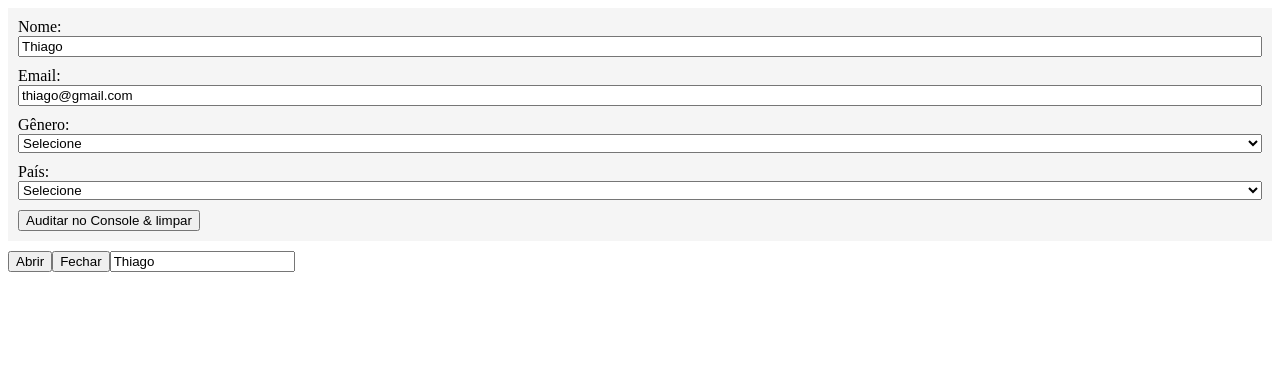
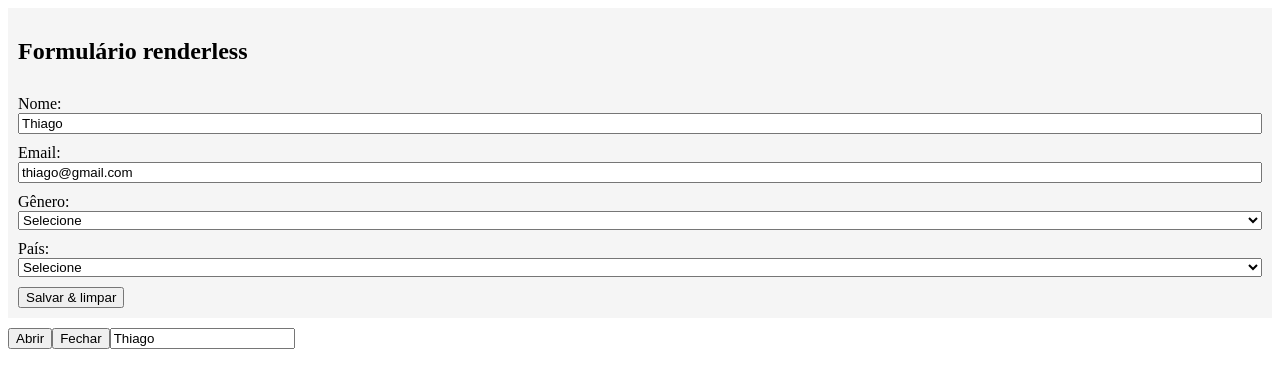
Before and after one commit to JamesUNT/arch-composable-provide-inject, a Vue app: page / in a window 1280 px wide. Shown: the top 388 px of the page. Built offline with nearby package versions, Linux system fonts and the light colour scheme.

Commit message:
feat: mais uns ajustes

```diff
--- /dev/null
+++ b/src/components/form/form-component.vue
@@ -0,0 +1,19 @@
+<template>
+  <form v-if="isOpen" class="form-section" id="form" :ref="getFunctionRef('form')">
+    <h2>{{ titulo }}</h2>
+    <slot></slot>
+  </form>
+</template>
+
+<script setup>
+import { useModalContext } from '../../composables/usoModalCotroller'
+
+defineProps({
+  titulo: {
+    type: String,
+    required: true,
+  },
+})
+
+const { isOpen, getFunctionRef } = useModalContext()
+</script>
--- a/src/composables/modals/modal-form/useModalForm.ts
+++ /dev/null
@@ -1,31 +0,0 @@
-import { Reactive, reactive, provide, inject, toRaw } from 'vue'
-
-export interface ModalFormContext<T extends Record<string, unknown>> {
-  state: Reactive<T>
-  reset(): void
-}
-
-const ModalFromSymbol = Symbol('ModalFormContext')
-
-export function useFormModal<T extends Record<string, unknown>>(initial: Reactive<T>) {
-  // const state = reactive((initial) as T) // Reativo na mudança do initial
-  const state = reactive(structuredClone(toRaw(initial) as T))
-  const initialCopy = structuredClone(toRaw(initial) as T)
-
-  function reset() {
-    Object.assign(state, initialCopy)
-  }
-
-  provide<ModalFormContext<T>>(ModalFromSymbol, {
-    state,
-    reset,
-  })
-
-  return { state, reset }
-}
-
-export function useModalContext<T extends Record<string, unknown>>() {
-  const context = inject<ModalFormContext<T>>(ModalFromSymbol)
-  if (!context) throw new Error('useModalFormContext() must be used inside Form')
-  return context
-}
--- /dev/null
+++ b/src/composables/useForm.ts
@@ -0,0 +1,69 @@
+import { Reactive, reactive, provide, inject, toRaw, ref, onBeforeUpdate, Ref } from 'vue'
+
+export interface ModalFormContext<T extends Record<string, string>> {
+  state: Reactive<T>
+  reset(): void
+  isFilled(): boolean
+  camposNaoPreenchidos: Ref<string[]>
+  getFunctionModalRef(index: string): (el: HTMLElement | null) => void
+}
+
+const ModalFromSymbol = Symbol('ModalFormContext')
+
+export function useModalForm<T extends Record<string, string>>(initial: Reactive<T>) {
+  // const state = reactive<T>(toRaw(initial) as T) // Reativo na mudança do initial
+  const state = reactive<T>(structuredClone(toRaw(initial) as T))
+  const initialCopy = structuredClone(toRaw(initial) as T)
+
+  // refs para partes do modal
+  const elements = ref<Record<string, HTMLElement>>({})
+
+  const camposNaoPreenchidos = ref<string[]>([])
+
+  function getFunctionModalRef(id: string) {
+    return (el: HTMLElement) => {
+      if (el) elements.value[id] = el
+    }
+  }
+
+  function reset() {
+    Object.assign(state, initialCopy)
+  }
+
+  const isFilled = () => {
+    Object.keys(elements.value).forEach((id) => {
+      const el = elements.value[id]
+
+      if (
+        el instanceof HTMLInputElement ||
+        el instanceof HTMLSelectElement ||
+        el instanceof HTMLTextAreaElement
+      ) {
+        if (el.value == '') {
+          camposNaoPreenchidos.value.push(el.title || id)
+        }
+      }
+    })
+    return camposNaoPreenchidos.value.length === 0
+  }
+
+  onBeforeUpdate(() => {
+    elements.value = {}
+  })
+
+  provide<ModalFormContext<T>>(ModalFromSymbol, {
+    state,
+    reset,
+    isFilled,
+    camposNaoPreenchidos,
+    getFunctionModalRef,
+  })
+
+  return { state, isFilled, reset, camposNaoPreenchidos, getFunctionModalRef }
+}
+
+export function useModalFormContext<T extends Record<string, string>>() {
+  const context = inject<ModalFormContext<T>>(ModalFromSymbol)
+  if (!context) throw new Error('useModalFormContext() must be used inside Form')
+  return context
+}
--- a/src/composables/usoModalCotroller.ts
+++ b/src/composables/usoModalCotroller.ts
@@ -2,15 +2,15 @@ import { Ref, ref, onBeforeUpdate, provide, inject } from 'vue'
 
 export interface ModalContext {
   isOpen: Ref<boolean>
-  open(event: Event): void
-  close(event: Event): void
+  open(): void
+  close(): void
   getFunctionRef(index: string): (el: HTMLElement | null) => void
 }
 
 const ModalSymbol = Symbol('ModalContext')
 
 export function useModalController(): ModalContext {
-  const isOpen = ref(true)
+  const isOpen = ref(false)
 
   // refs para partes do modal
   const elements = ref<Record<string, HTMLElement>>({})
@@ -25,35 +25,11 @@ export function useModalController(): ModalContext {
     elements.value = {}
   })
 
-  function open(event: Event) {
-    event.preventDefault()
+  function open() {
     isOpen.value = true
   }
 
-  function close(event: Event) {
-    event.preventDefault()
-    let camposNaoPreenchidos = []
-    Object.keys(elements.value).forEach((id) => {
-      const element = elements.value[id]
-      if (
-        element instanceof HTMLInputElement ||
-        element instanceof HTMLSelectElement ||
-        element instanceof HTMLTextAreaElement
-      ) {
-        element
-        if (element.value === '') {
-          camposNaoPreenchidos.push(element.title || id)
-          return
-        }
-      }
-    })
-
-    if (camposNaoPreenchidos.length !== 0) {
-      alert(
-        `Existem alterações não preenchidas no campo: ${camposNaoPreenchidos.map((campos) => ` \n${campos}`)}`,
-      )
-      return
-    }
+  function close() {
     isOpen.value = false
   }
 
--- a/src/modals/modal/modal-component.vue
+++ b/src/modals/modal/modal-component.vue
@@ -1,11 +1,5 @@
 <template>
-  <form
-    v-if="isOpen"
-    class="form-section"
-    id="form"
-    title="Formulário"
-    :ref="getFunctionRef('form')"
-  >
+  <form-component v-if="isOpen" titulo="Formulário renderless">
     <div class="form-group">
       <label for="name">Nome:</label>
       <input
@@ -22,7 +16,7 @@
       <input
         id="email"
         title="E-mail"
-        :ref="getFunctionRef('email')"
+        :ref="getFunctionModalRef('email')"
         v-model="state.email"
         type="text"
       />
@@ -30,7 +24,12 @@
 
     <div class="form-group">
       <label for="gender">Gênero:</label>
-      <select id="gender" title="Gênero" :ref="getFunctionRef('gender')" v-model="state.gender">
+      <select
+        id="gender"
+        title="Gênero"
+        :ref="getFunctionModalRef('gender')"
+        v-model="state.gender"
+      >
         <option value="">Selecione</option>
         <option value="male">Masculino</option>
         <option value="female">Feminino</option>
@@ -40,30 +39,35 @@
 
     <div class="form-group">
       <label for="country">País:</label>
-      <select id="country" title="País" :ref="getFunctionRef('country')" v-model="state.country">
+      <select
+        id="country"
+        title="País"
+        :ref="getFunctionModalRef('country')"
+        v-model="state.country"
+      >
         <option value="">Selecione</option>
         <option value="br">Brasil</option>
         <option value="us">Estados Unidos</option>
         <option value="fr">França</option>
       </select>
     </div>
-
     <footer>
-      <button @click="auditar">Auditar no Console & limpar</button>
+      <button @click="realizarRequisicao">Salvar & limpar</button>
     </footer>
-  </form>
+  </form-component>
   <button @click="open">Abrir</button>
-  <button @click="close">Fechar</button>
-  <input type="text" name="teste" id="teste" v-model="state.name" />
+  <button @click="fecharModal">Fechar</button>
+  <input type="text" name="teste" id="teste" v-model="estado.name" />
 </template>
 
 <script setup lang="ts">
-// TODO: Fragmentar esse form em um componente e testar se o state de useFormModal funciona com v-model e os métodos do mesmo com emits
-import { reactive } from 'vue'
+import { onMounted, reactive } from 'vue'
+import { FormData } from './modal-model'
 import { useModalController } from '../../composables/usoModalCotroller'
-import { useFormModal } from '../../composables/modals/modal-form/useModalForm'
+import { useModalForm } from '../../composables/useForm'
+import formComponent from '@/components/form/form-component.vue'
 
-const estado = reactive({
+const estado = reactive<FormData>({
   name: 'Thiago',
   email: 'thiago@gmail.com',
   gender: '',
@@ -71,13 +75,28 @@ const estado = reactive({
 })
 
 const { isOpen, close, open, getFunctionRef } = useModalController()
-const { state, reset } = useFormModal(estado)
+const { state, reset, isFilled, camposNaoPreenchidos, getFunctionModalRef } = useModalForm(estado)
 
-function auditar() {
+function realizarRequisicao(event) {
   event.preventDefault()
-  console.log(state)
+  alert(
+    `formulário enviado com sucesso! Form: ${Object.keys(state).map((key) => `\n${key} : ${state[key]}`)}`,
+  )
   reset()
 }
+
+function fecharModal() {
+  console.log(estado)
+  isFilled()
+    ? close()
+    : alert(
+        `Ainda há campos a serem preenchidos: ${camposNaoPreenchidos.value.map((el) => `\n ${el}`)}`,
+      )
+}
+
+onMounted(() => {
+  open()
+})
 </script>
 
 <style scoped>
--- /dev/null
+++ b/src/modals/modal/modal-model.ts
@@ -0,0 +1,6 @@
+export interface FormData {
+  name: string
+  email: string
+  gender: string
+  country: string
+}
```
Also changed, not shown: package.json (+6 -3 lines), .eslintrc.ts (added), 1 other file (tests, documents, lock files or other folders).
